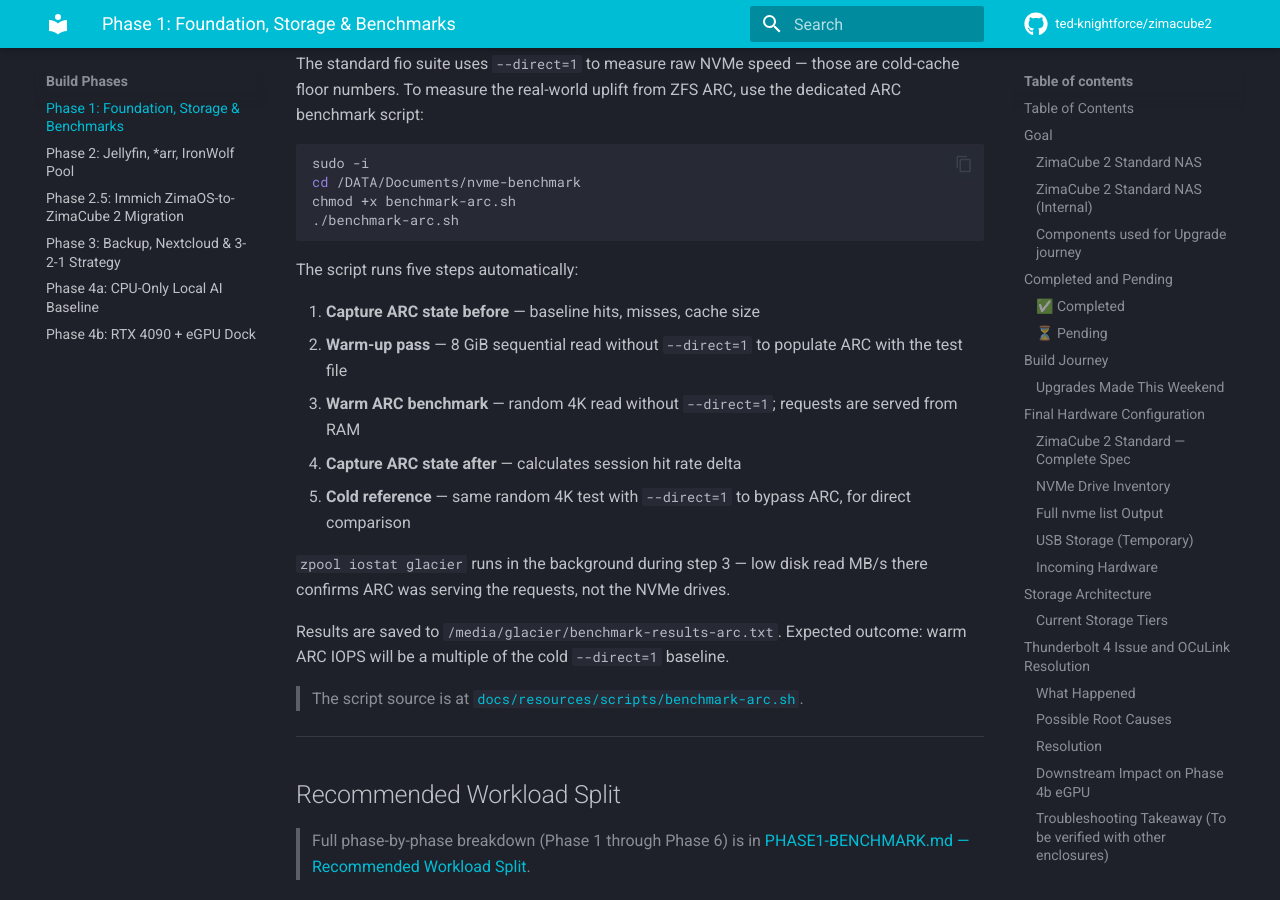
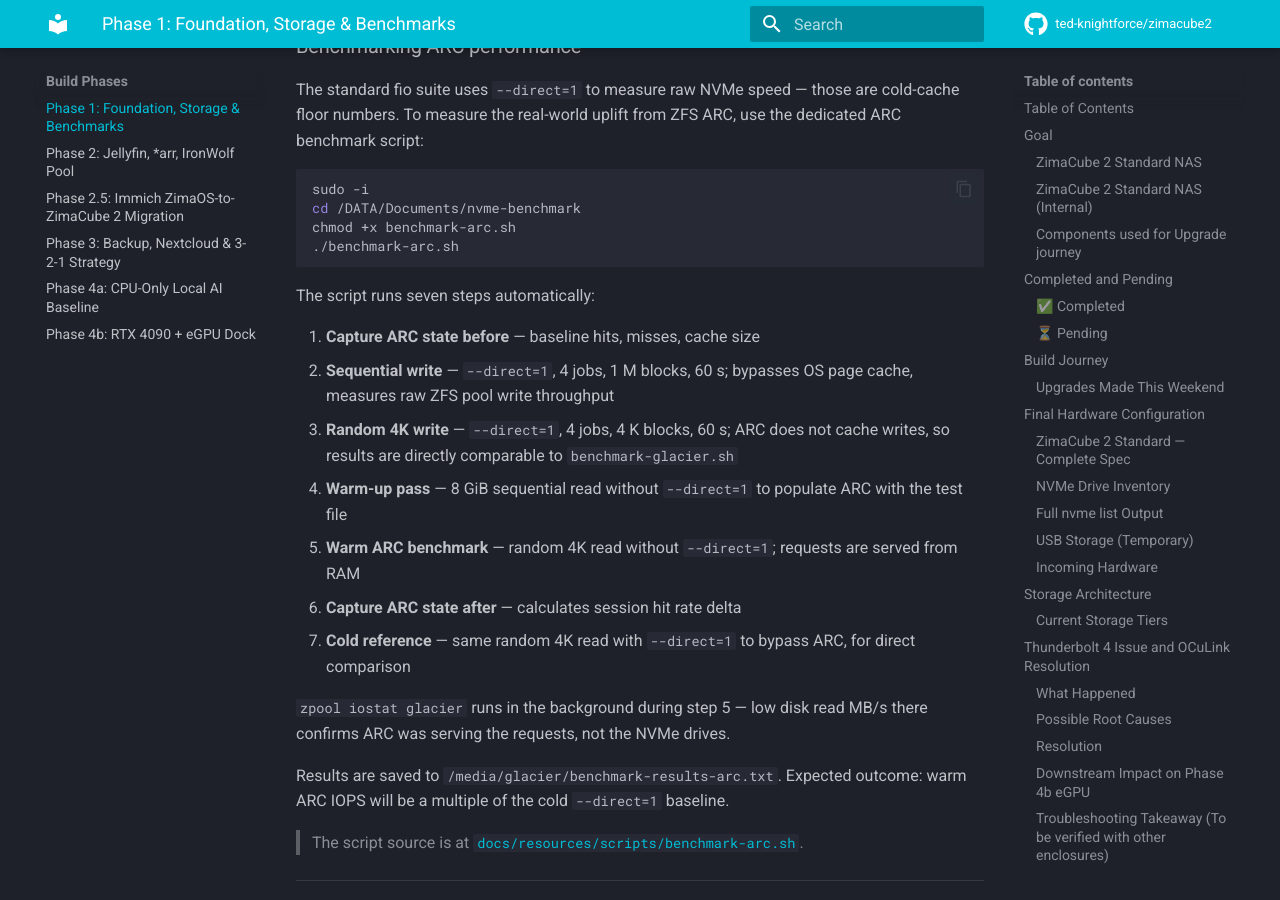
Before and after one commit to ted-knightforce/zimacube2, an MkDocs documentation site: the page built from docs/phases/01-foundation.md, in a window 1280 px wide and 900 px high, scrolled down 48255 px. Built offline with MkDocs 1.6.1 and Material for MkDocs 9.7.7, drawn with Linux system fonts in a browser that asks for light colours; comment, search, counter and statistics services are not loaded; some of the changed text lies outside the part shown.

Commit message:
Extend benchmark-arc.sh with sequential write and random 4K write tests
- Adds seq write (--direct=1, 4 jobs, 1M blocks, 60s) as step 2
- Adds rand 4K write (--direct=1, 4 jobs, 4k blocks, 60s) as step 3
- Write tests use --direct=1 to bypass OS page cache; ARC uninvolved
- Results directly comparable to benchmark-glacier.sh write figures
- Renumbered existing steps: warmup→4, warm read→5, ARC capture→6, cold read→7
- Updated script header comment and quick-results summary grep
- Updated 01-foundation.md: step list, benchmark results intro, scripts table

````diff
--- a/docs/phases/01-foundation.md
+++ b/docs/phases/01-foundation.md
@@ -639,7 +639,7 @@
 
 ### ZFS ARC — Warm Cache Benchmark Results (June 3, 2026)
 
-To quantify the real-world ARC uplift, `benchmark-arc.sh` was run against glacier with an 8 GiB test file. The benchmark first warms the ARC with a sequential pass, then measures random 4K read performance with and without `--direct=1`.
+To quantify the real-world ARC uplift, `benchmark-arc.sh` was run against glacier with an 8 GiB test file. The benchmark runs a full write + read suite: sequential write, random 4K write (both `--direct=1`), an ARC warm-up pass, then random 4K read with warm ARC and cold `--direct=1` baseline.
 
 **Pre-benchmark ARC state (Day 12):**
 
@@ -798,15 +798,17 @@
 ./benchmark-arc.sh
 ```
 
-The script runs five steps automatically:
+The script runs seven steps automatically:
 
 1. **Capture ARC state before** — baseline hits, misses, cache size
-2. **Warm-up pass** — 8 GiB sequential read without `--direct=1` to populate ARC with the test file
-3. **Warm ARC benchmark** — random 4K read without `--direct=1`; requests are served from RAM
-4. **Capture ARC state after** — calculates session hit rate delta
-5. **Cold reference** — same random 4K test with `--direct=1` to bypass ARC, for direct comparison
+2. **Sequential write** — `--direct=1`, 4 jobs, 1 M blocks, 60 s; bypasses OS page cache, measures raw ZFS pool write throughput
+3. **Random 4K write** — `--direct=1`, 4 jobs, 4 K blocks, 60 s; ARC does not cache writes, so results are directly comparable to `benchmark-glacier.sh`
+4. **Warm-up pass** — 8 GiB sequential read without `--direct=1` to populate ARC with the test file
+5. **Warm ARC benchmark** — random 4K read without `--direct=1`; requests are served from RAM
+6. **Capture ARC state after** — calculates session hit rate delta
+7. **Cold reference** — same random 4K read with `--direct=1` to bypass ARC, for direct comparison
 
-`zpool iostat glacier` runs in the background during step 3 — low disk read MB/s there confirms ARC was serving the requests, not the NVMe drives.
+`zpool iostat glacier` runs in the background during step 5 — low disk read MB/s there confirms ARC was serving the requests, not the NVMe drives.
 
 Results are saved to `/media/glacier/benchmark-results-arc.txt`. Expected outcome: warm ARC IOPS will be a multiple of the cold `--direct=1` baseline.
 
@@ -935,7 +937,7 @@
 | [`benchmark-glacier.sh`](../resources/scripts/benchmark-glacier.sh) | Full fio suite for glacier ZFS RAIDZ1 — 4 tests + pool stats |
 | [`benchmark-arctic.sh`](../resources/scripts/benchmark-arctic.sh) | Full fio suite for Arctic-Storage btrfs — 4 tests + btrfs stats + NVMe SMART |
 | [`benchmark-compare.sh`](../resources/scripts/benchmark-compare.sh) | Combined benchmark with side-by-side summary output |
-| [`benchmark-arc.sh`](../resources/scripts/benchmark-arc.sh) | ZFS ARC warm cache benchmark — warm vs cold comparison + ARC hit rate delta |
+| [`benchmark-arc.sh`](../resources/scripts/benchmark-arc.sh) | Full fio suite with ZFS ARC — seq write, rand write, warm ARC read, cold read + ARC hit rate delta |
 
 Upload via **WinSCP** to `/DATA/Documents/nvme-benchmark/` on ZimaCube, then from the web terminal:
 
````
Also changed, not shown: 1 other file.
